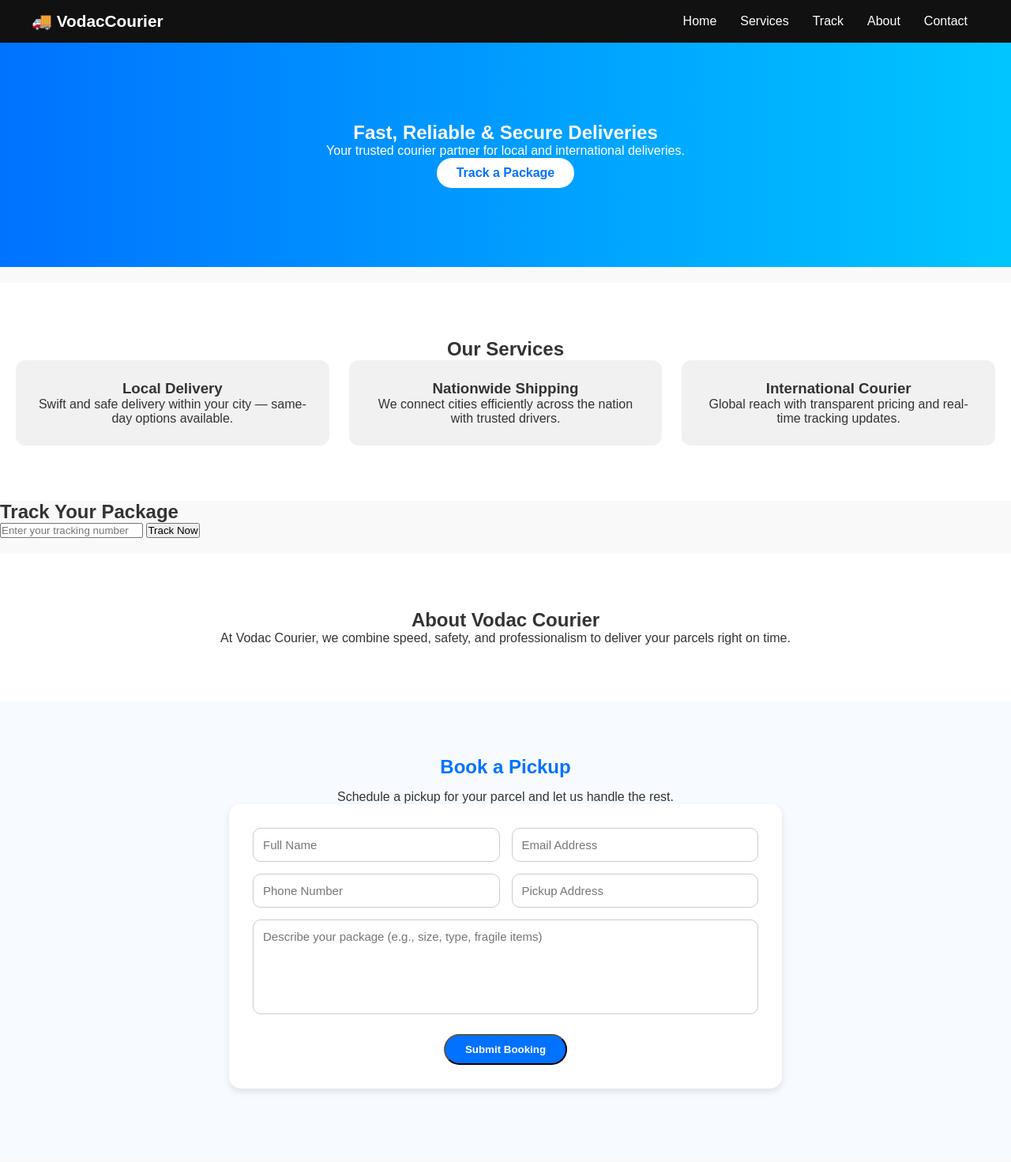
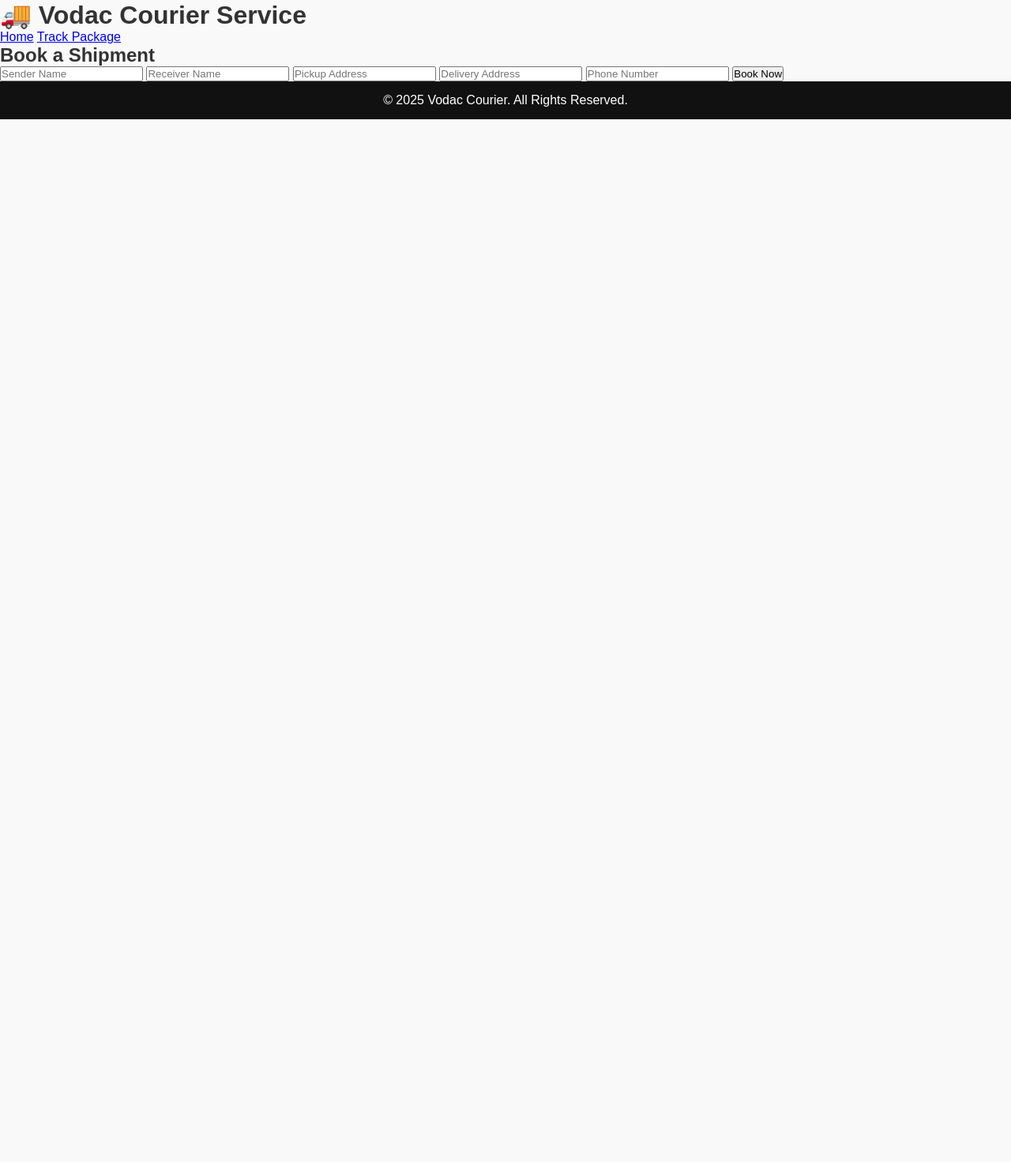
Before and after one commit to avidhunt/vodaccourier, a plain HTML site: page index.html in a window 1280 px wide. Shown: the top 1471 px of the page at 79% size. After the commit the page ends 800 px from the top, so only its background shows below. Drawn offline with Linux system fonts and the light colour scheme.

Commit message:
Refactor index.html for improved structure and content

```diff
--- a/index.html
+++ b/index.html
@@ -1,113 +1,37 @@
 <!DOCTYPE html>
 <html lang="en">
 <head>
-  <meta charset="UTF-8" />
-  <meta name="viewport" content="width=device-width, initial-scale=1.0" />
-  <title>Vodac Courier | Fast & Reliable Delivery</title>
-  <link rel="stylesheet" href="style.css" />
+  <meta charset="UTF-8">
+  <meta name="viewport" content="width=device-width, initial-scale=1.0">
+  <title>Vodac Courier Service</title>
+  <link rel="stylesheet" href="style.css">
 </head>
 <body>
-
-  <header class="navbar">
-    <div class="logo">🚚 VodacCourier</div>
+  <header>
+    <h1>🚚 Vodac Courier Service</h1>
     <nav>
-      <ul>
-        <li><a href="#home">Home</a></li>
-        <li><a href="#services">Services</a></li>
-        <li><a href="#track">Track</a></li>
-        <li><a href="#about">About</a></li>
-        <li><a href="#contact">Contact</a></li>
-      </ul>
+      <a href="index.html">Home</a>
+      <a href="track.html">Track Package</a>
     </nav>
   </header>
 
-  <section id="home" class="hero">
-    <div class="hero-content">
-      <h1>Fast, Reliable & Secure Deliveries</h1>
-      <p>Your trusted courier partner for local and international deliveries.</p>
-      <a href="#track" class="btn">Track a Package</a>
-    </div>
-  </section>
-
-  <section id="services" class="services">
-    <h2>Our Services</h2>
-    <div class="service-grid">
-      <div class="service-card">
-        <h3>Local Delivery</h3>
-        <p>Swift and safe delivery within your city — same-day options available.</p>
-      </div>
-      <div class="service-card">
-        <h3>Nationwide Shipping</h3>
-        <p>We connect cities efficiently across the nation with trusted drivers.</p>
-      </div>
-      <div class="service-card">
-        <h3>International Courier</h3>
-        <p>Global reach with transparent pricing and real-time tracking updates.</p>
-      </div>
-    </div>
-  </section>
-
- <section class="tracking">
-  <h2>Track Your Package</h2>
-  <form id="trackForm">
-    <input type="text" id="trackingID" placeholder="Enter your tracking number" required>
-    <button type="submit">Track Now</button>
-  </form>
-  <div id="trackingResult"></div>
-
-  <!-- Progress tracker -->
-  <div class="progress-container" id="progressContainer" style="display:none;">
-    <div class="progress-bar" id="progressBar"></div>
-    <ul class="progress-steps">
-      <li id="step1">📦 Picked Up</li>
-      <li id="step2">🚚 In Transit</li>
-      <li id="step3">🏙 Out for Delivery</li>
-      <li id="step4">✅ Delivered</li>
-    </ul>
-  </div>
-</section>
-
-  <section id="about" class="about">
-    <h2>About Vodac Courier</h2>
-    <p>At Vodac Courier, we combine speed, safety, and professionalism to deliver your parcels right on time.</p>
-  </section>
-
-  <section id="book" class="book">
-  <h2>Book a Pickup</h2>
-  <p>Schedule a pickup for your parcel and let us handle the rest.</p>
-
-  <form id="bookingForm" class="booking-form" action="https://formspree.io/f/mqaynwkp" method="POST">
-  <div class="form-group">
-    <input type="text" name="Full Name" placeholder="Full Name" required>
-    <input type="email" name="Email" placeholder="Email Address" required>
-  </div>
-
-  <div class="form-group">
-    <input type="text" name="Phone" placeholder="Phone Number" required>
-    <input type="text" name="Address" placeholder="Pickup Address" required>
-  </div>
-
-  <div class="form-group">
-    <textarea name="Package Details" placeholder="Describe your package (e.g., size, type, fragile items)" required></textarea>
-  </div>
-
-  <button type="submit" class="btn">Submit Booking</button>
-</form>
-
-  <div id="bookingResponse" class="booking-response"></div>
-</section>
-
-  <section id="contact" class="contact">
-    <h2>Contact Us</h2>
-    <p>📧 Email: <a href="mailto:Petsavid@gmail.com">Petsavid@gmail.com</a></p>
-    <p>📍 Address: Austin, TX</p>
+  <section class="booking">
+    <h2>Book a Shipment</h2>
+    <form id="bookingForm">
+      <input type="text" id="senderName" placeholder="Sender Name" required>
+      <input type="text" id="receiverName" placeholder="Receiver Name" required>
+      <input type="text" id="pickupAddress" placeholder="Pickup Address" required>
+      <input type="text" id="deliveryAddress" placeholder="Delivery Address" required>
+      <input type="tel" id="phone" placeholder="Phone Number" required>
+      <button type="submit">Book Now</button>
+    </form>
+    <p id="bookingMessage"></p>
   </section>
 
   <footer>
-    <p>© 2015 Vodac Courier. All Rights Reserved.</p>
+    <p>© 2025 Vodac Courier. All Rights Reserved.</p>
   </footer>
 
   <script src="script.js"></script>
 </body>
-
 </html>
```
